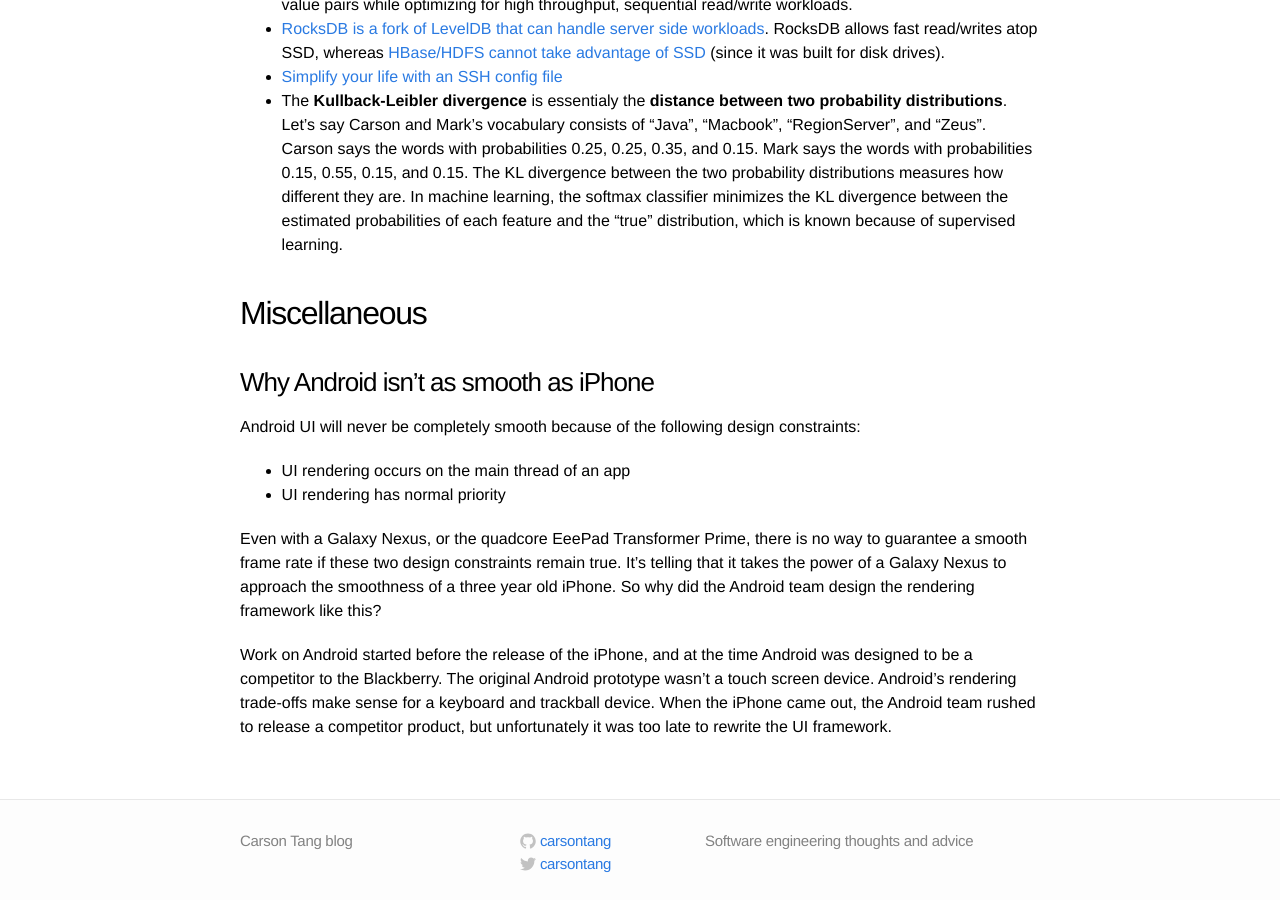
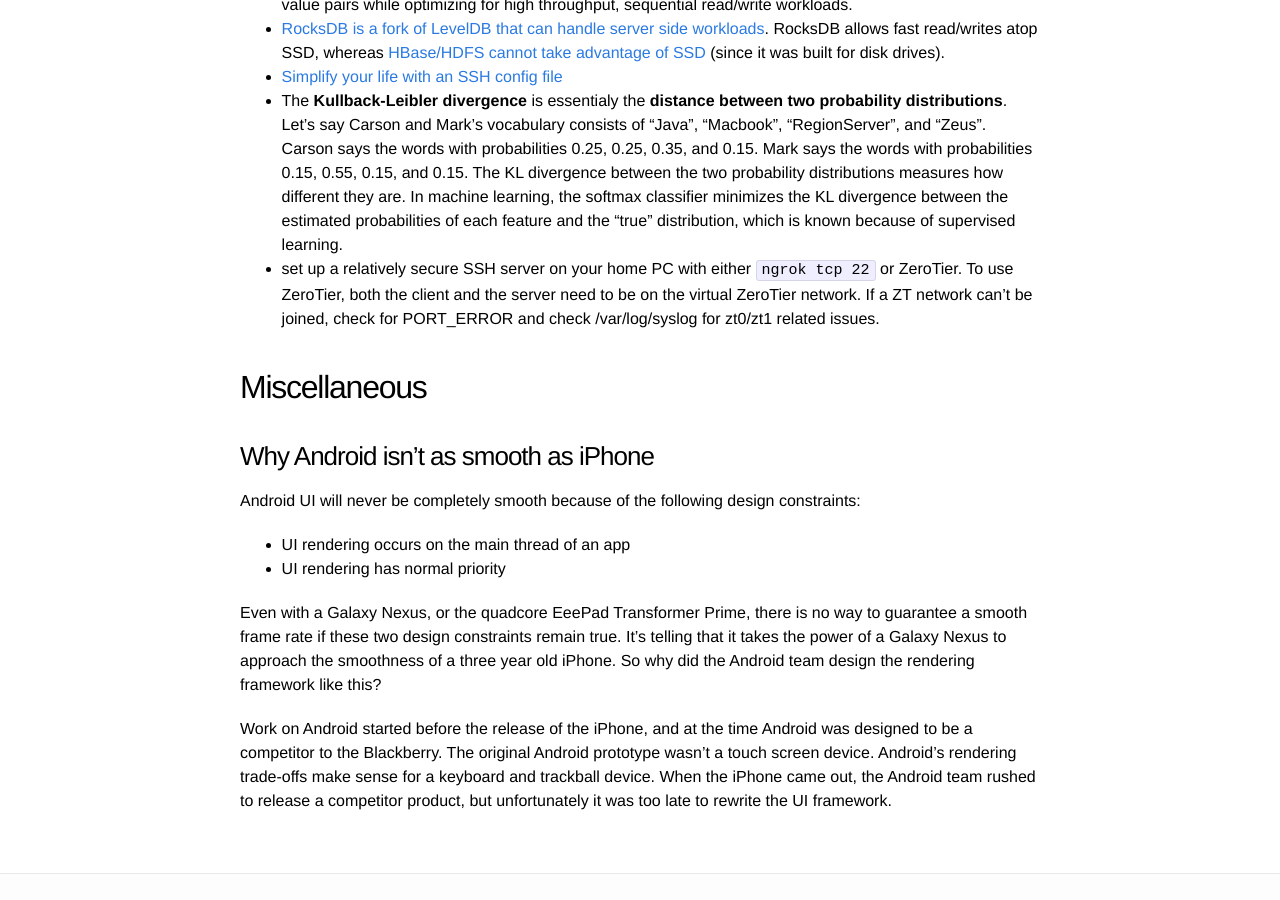
Before and after one commit to carsontang/carsontang.github.io, a Jekyll site: the page built from notes.md, in a window 1280 px wide and 900 px high, scrolled down 2382 px. Built offline with Jekyll 4.4.1, drawn with Linux system fonts in a browser that asks for light colours.

Commit message:
added notes about ngrok and ZeroTier

```diff
--- a/notes.md
+++ b/notes.md
@@ -104,6 +104,7 @@ mathjax: true
 * [RocksDB is a fork of LevelDB that can handle server side workloads](http://rocksdb.blogspot.com/2013/11/the-history-of-rocksdb.html). RocksDB allows fast read/writes atop SSD, whereas [HBase/HDFS cannot take advantage of SSD](http://hadoopblog.blogspot.com/2012/05/hadoop-and-solid-state-drives.html) (since it was built for disk drives).
 * [Simplify your life with an SSH config file](http://nerderati.com/2011/03/17/simplify-your-life-with-an-ssh-config-file/)
 * The **Kullback-Leibler divergence** is essentialy the **distance between two probability distributions**. Let's say Carson and Mark's vocabulary consists of "Java", "Macbook", "RegionServer", and "Zeus". Carson says the words with probabilities 0.25, 0.25, 0.35, and 0.15. Mark says the words with probabilities 0.15, 0.55, 0.15, and 0.15. The KL divergence between the two probability distributions measures how different they are. In machine learning, the softmax classifier minimizes the KL divergence between the estimated probabilities of each feature and the "true" distribution, which is known because of supervised learning.
+* set up a relatively secure SSH server on your home PC with either `ngrok tcp 22` or ZeroTier. To use ZeroTier, both the client and the server need to be on the virtual ZeroTier network. If a ZT network can't be joined, check for PORT_ERROR and check /var/log/syslog for zt0/zt1 related issues.
 
 
 ## Miscellaneous
```
